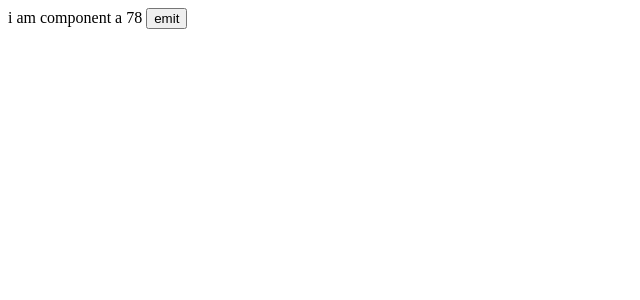
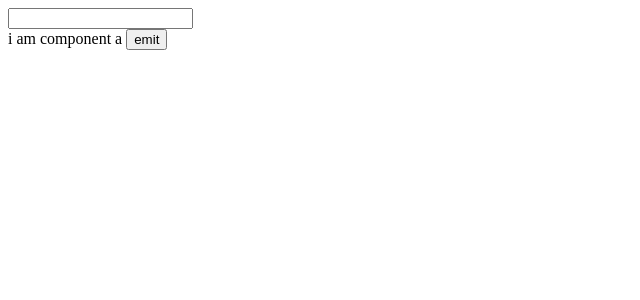
Before and after one commit to mazeyqian/multipage-template, a Vue app: page / in a window 1280 px wide. Shown: the top 300 px of the page, without its empty margins (0-640 px from the left). Built offline with nearby package versions, Linux system fonts and the light colour scheme.

Commit message:
子组件接收值并表现出来。

```diff
--- a/src/App.vue
+++ b/src/App.vue
@@ -1,6 +1,7 @@
 <template>
   <div>
-    <com-a number-to-do="78"></com-a>
+    <input type="text" v-model.number="myValue">
+    <com-a :my-value="myValue"></com-a>
   </div>
 </template>
 
--- a/src/components/a.vue
+++ b/src/components/a.vue
@@ -1,7 +1,7 @@
 <template>
   <div>
     {{ hello }}
-    {{ numberToDo }}
+    {{ myValue }}
     <button @click="emitMyEvent">emit</button>
   </div>
 </template>
@@ -9,7 +9,8 @@
 <script>
   export default {
     props: {
-      'number-to-do': [Number, String, Object]
+      'number-to-do': [Number, String, Object],
+      'my-value': [Number, String]
     },
     data () {
       return {
```
